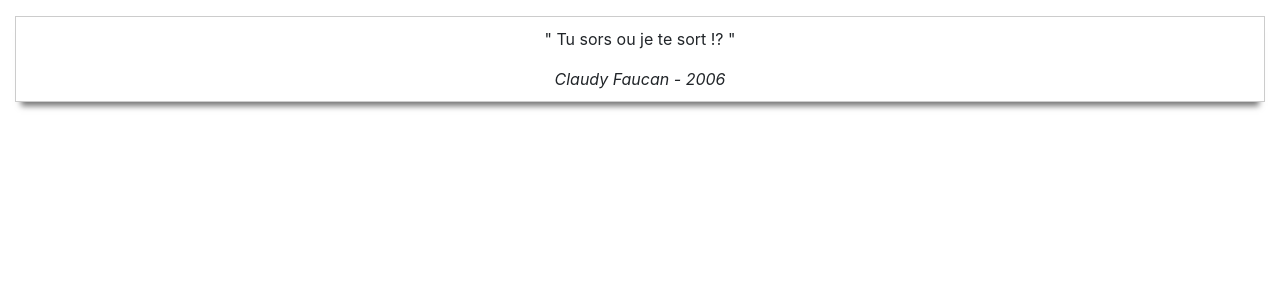
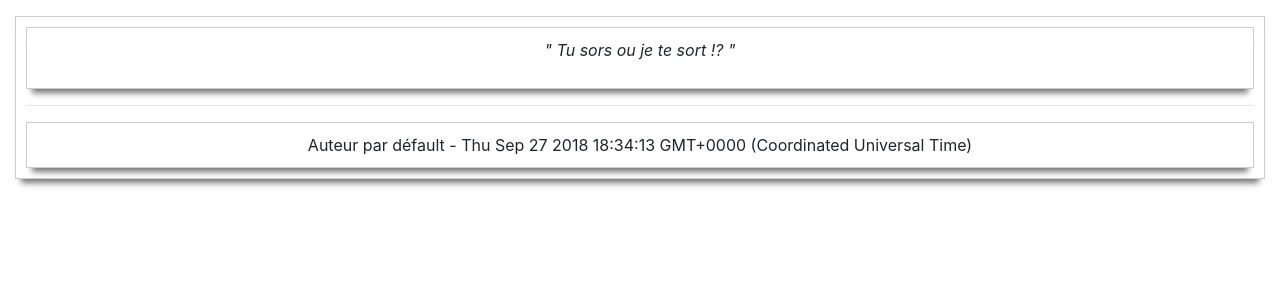
Before and after one commit to gabrielmustiere/vue-wonderful-quote, a Vue app: page / in a window 1280 px wide. Shown: the top 300 px of the page. Built offline with nearby package versions, Linux system fonts and the light colour scheme.

Commit message:
use slot default value

```diff
--- a/src/App.vue
+++ b/src/App.vue
@@ -3,7 +3,7 @@
     <div class="row">
       <div class="col mt-3">
         <quote>
-          <blockquote>{{ quoteTitle }}</blockquote>
+          <p slot="title">{{ quoteTitle }}</p>
           <cite>Claudy Faucan - 2006</cite>
         </quote>
       </div>
--- a/src/components/Quote.vue
+++ b/src/components/Quote.vue
@@ -1,12 +1,23 @@
 <template>
   <div>
-    <slot/>
+    <div class="title">
+      <slot name="title"/>
+    </div>
+    <hr>
+    <div class="content">
+      <slot name="content">Auteur par défault - {{ date }}</slot>
+    </div>
   </div>
 </template>
 
 <script>
 export default {
-  name: 'Quote'
+  name: 'Quote',
+  data () {
+    return {
+      date: new Date()
+    }
+  }
 }
 </script>
 
@@ -19,4 +30,7 @@ export default {
     text-align: center;
   }
 
+  .title {
+    font-style: italic;
+  }
 </style>
```
